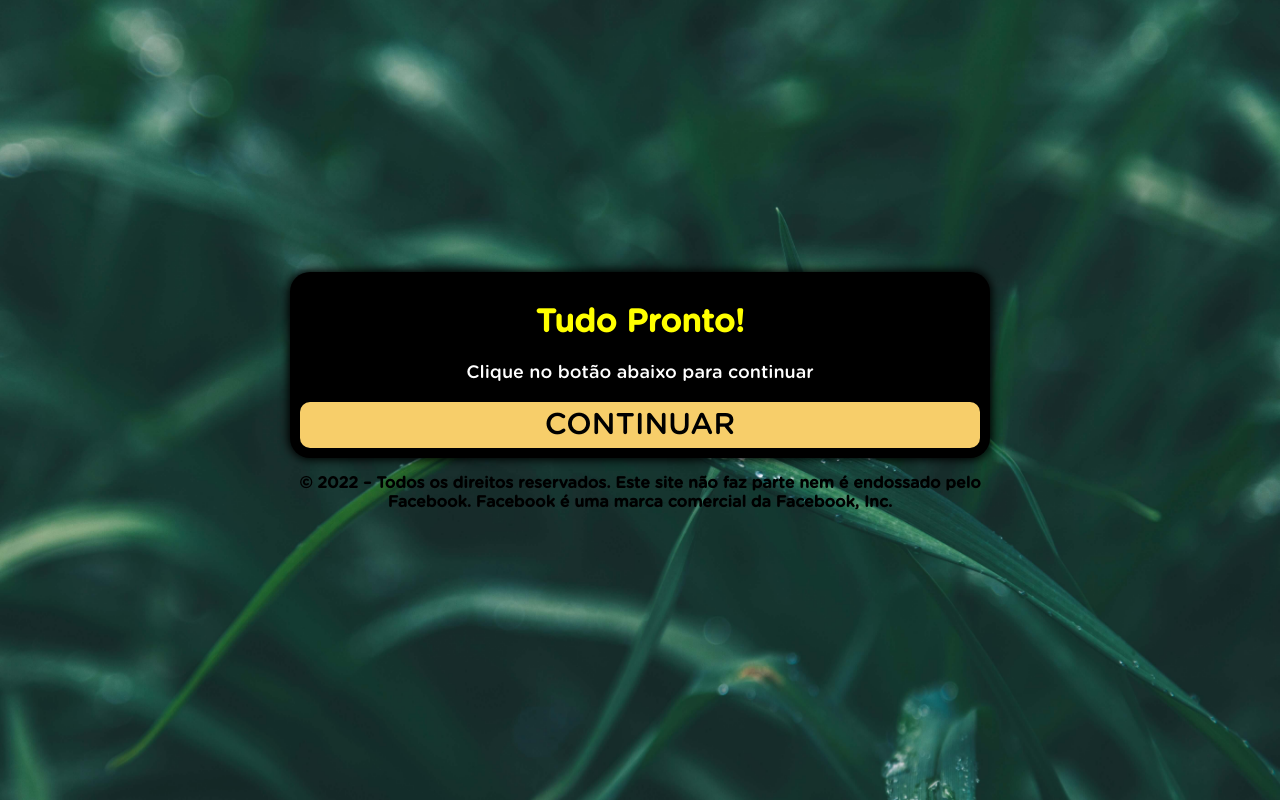
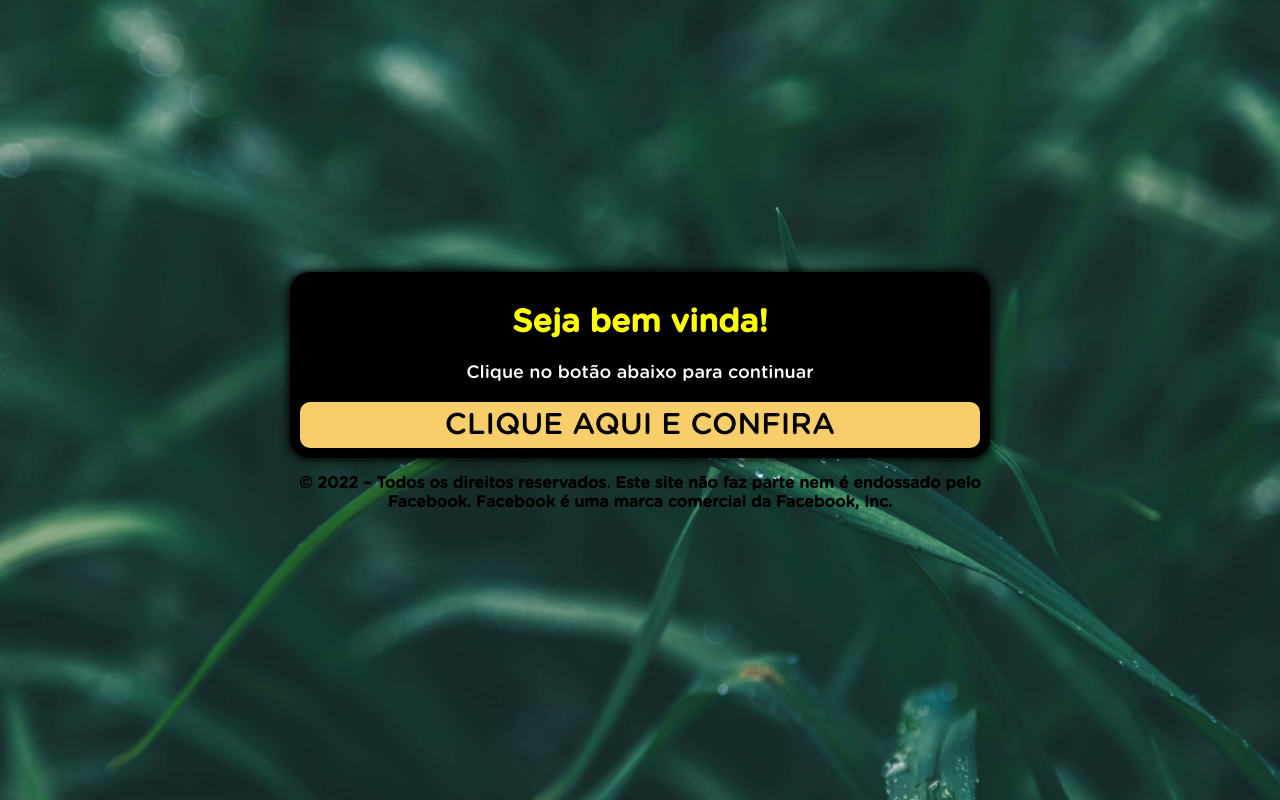
Before and after one commit to thenextinc/protocolozerobrriga, a plain HTML site: page ps/index.html in a window 1280 px wide. Drawn offline with Linux system fonts and the light colour scheme; a script that the page names is missing.

Commit message:
Update index.html

```diff
--- a/ps/index.html
+++ b/ps/index.html
@@ -11,11 +11,11 @@
     <div class="black">
       <div>
         <div class="question">
-          <h1>Tudo Pronto!</h1>
+          <h1>Seja bem vinda!</h1>
           <p>Clique no botão abaixo para continuar</p>
         </div>
         <div class="answer">
-          <a class="btn" href="https://protocolozerobarriga.co/">CONTINUAR</a>
+          <a class="btn" href="https://protocolozerobarriga.co/">CLIQUE AQUI E CONFIRA</a>
         </div>
       </div>
     </div>
```
